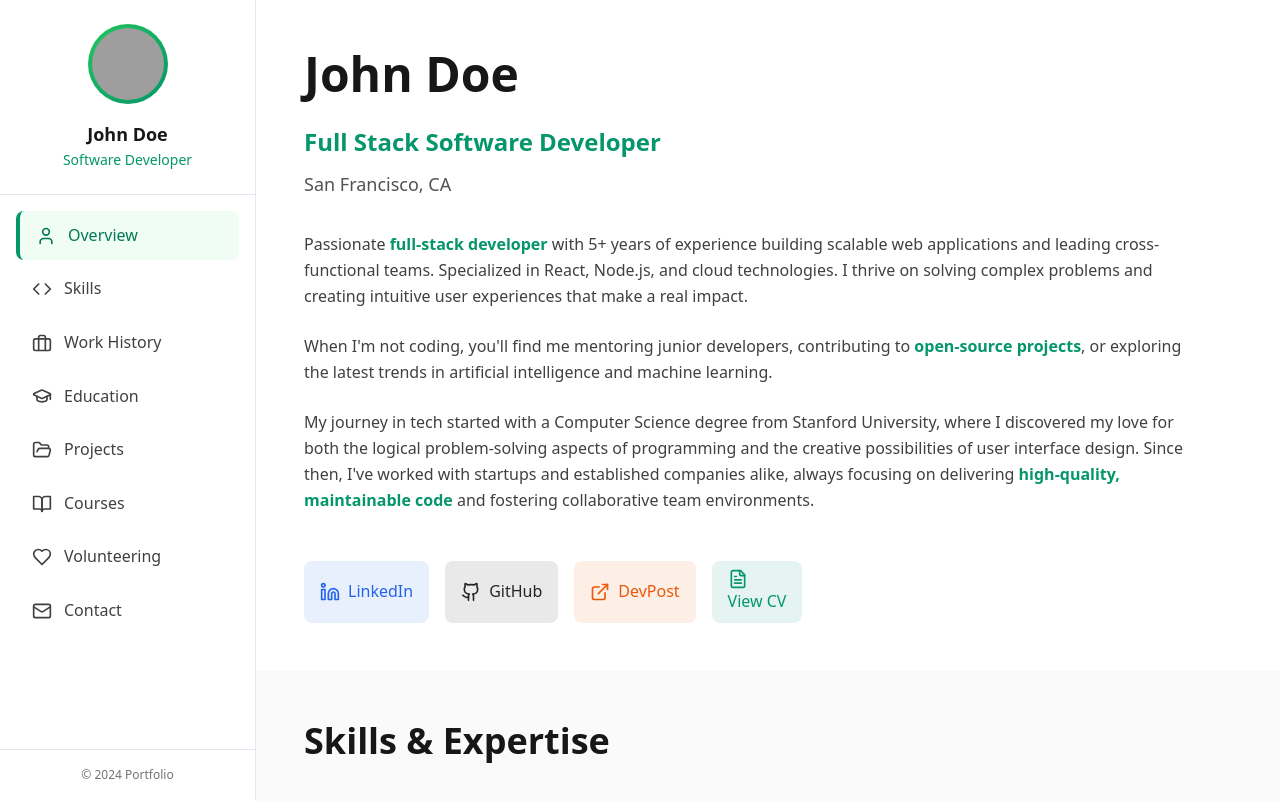
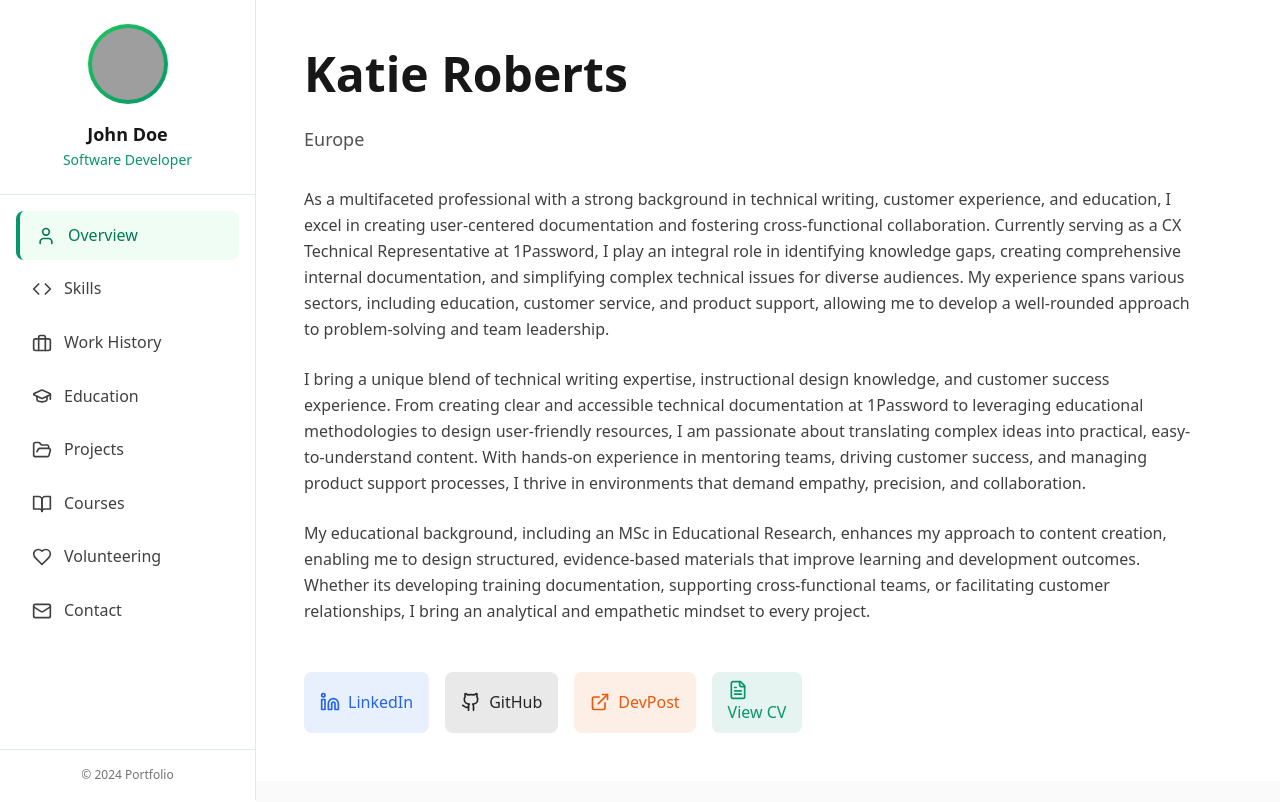
Before and after one commit to KMMOrganisation/Portfolio, a React (Vite) app: page / in a window 1280 px wide. Shown: the top 802 px of the page. Built offline with nearby package versions, Linux system fonts and the light colour scheme; grey boxes are pictures that could not be loaded.

Commit message:
Update Overview

```diff
--- a/src/components/Overview.tsx
+++ b/src/components/Overview.tsx
@@ -6,50 +6,49 @@ const Overview: React.FC = () => {
     <section id="overview" className="py-12 px-6 lg:px-12">
       <div className="max-w-4xl">
         <div className="mb-12">
-          <h1 className="text-5xl font-bold text-neutral-900 mb-6">John Doe</h1>
-          <h2 className="text-2xl text-brand-600 font-semibold mb-3">Full Stack Software Developer</h2>
-          <p className="text-lg text-neutral-600 mb-8">San Francisco, CA</p>
+          <h1 className="text-5xl font-bold text-neutral-900 mb-6">Katie Roberts</h1>
+          <p className="text-lg text-neutral-600 mb-8">Europe</p>
 
           <div className="prose prose-lg max-w-none">
             <p className="text-neutral-700 leading-relaxed mb-6">
-              Passionate <span className="brand-text">full-stack developer</span> with 5+ years of experience building scalable web applications
-              and leading cross-functional teams. Specialized in React, Node.js, and cloud technologies.
-              I thrive on solving complex problems and creating intuitive user experiences that make a real
-              impact.
+              As a multifaceted professional with a strong background in technical writing, customer experience, and education,
+              I excel in creating user-centered documentation and fostering cross-functional collaboration. Currently serving as a CX Technical Representative at 1Password,
+              I play an integral role in identifying knowledge gaps, creating comprehensive internal documentation, and simplifying complex technical issues for diverse audiences.
+              My experience spans various sectors, including education, customer service, and product support, allowing me to develop a well-rounded approach to problem-solving and team leadership.
             </p>
 
             <p className="text-neutral-700 leading-relaxed mb-6">
-              When I'm not coding, you'll find me mentoring junior developers, contributing to <span className="brand-text">open-source
-              projects</span>, or exploring the latest trends in artificial intelligence and machine learning.
+              I bring a unique blend of technical writing expertise, instructional design knowledge, and customer success experience.
+              From creating clear and accessible technical documentation at 1Password to leveraging educational methodologies to design user-friendly resources,
+              I am passionate about translating complex ideas into practical, easy-to-understand content.
+              With hands-on experience in mentoring teams, driving customer success, and managing product support processes, I thrive in environments that demand empathy, precision, and collaboration.
             </p>
 
             <p className="text-neutral-700 leading-relaxed">
-              My journey in tech started with a Computer Science degree from Stanford University, where I
-              discovered my love for both the logical problem-solving aspects of programming and the creative
-              possibilities of user interface design. Since then, I've worked with startups and established
-              companies alike, always focusing on delivering <span className="brand-text">high-quality, maintainable code</span> and fostering
-              collaborative team environments.
+              My educational background, including an MSc in Educational Research, enhances my approach to content creation, enabling me to design structured,
+              evidence-based materials that improve learning and development outcomes. Whether its developing training documentation, supporting cross-functional teams,
+              or facilitating customer relationships, I bring an analytical and empathetic mindset to every project.
             </p>
           </div>
         </div>
 
         <div className="flex flex-wrap gap-4">
           <a
-            href="https://linkedin.com/in/johndoe"
+            href="https://www.linkedin.com/in/katieroberts00/"
             className="flex items-center px-4 py-2 bg-blue-600/10 text-blue-600 rounded-lg font-medium hover:bg-blue-600 hover:text-white transition-colors duration-200"
           >
             <Linkedin className="w-5 h-5 mr-2" />
             LinkedIn
           </a>
           <a
-            href="https://github.com/johndoe"
+            href="https://github.com/KatieM00"
             className="flex items-center px-4 py-2 bg-neutral-800/10 text-neutral-800 rounded-lg font-medium hover:bg-neutral-800 hover:text-white transition-colors duration-200"
           >
             <Github className="w-5 h-5 mr-2" />
             GitHub
           </a>
           <a
-            href="https://devpost.com/johndoe"
+            href="https://devpost.com/katiemroberts00?ref_content=user-portfolio&ref_feature=portfolio&ref_medium=global-nav&_gl=1*1sm5mr3*_ga*OTg0NTIwMzg4LjE3NTI1MDMxMjQ."
             className="flex items-center px-4 py-2 bg-orange-600/10 text-orange-600 rounded-lg font-medium hover:bg-orange-600 hover:text-white transition-colors duration-200"
           >
             <ExternalLink className="w-5 h-5 mr-2" />
```
